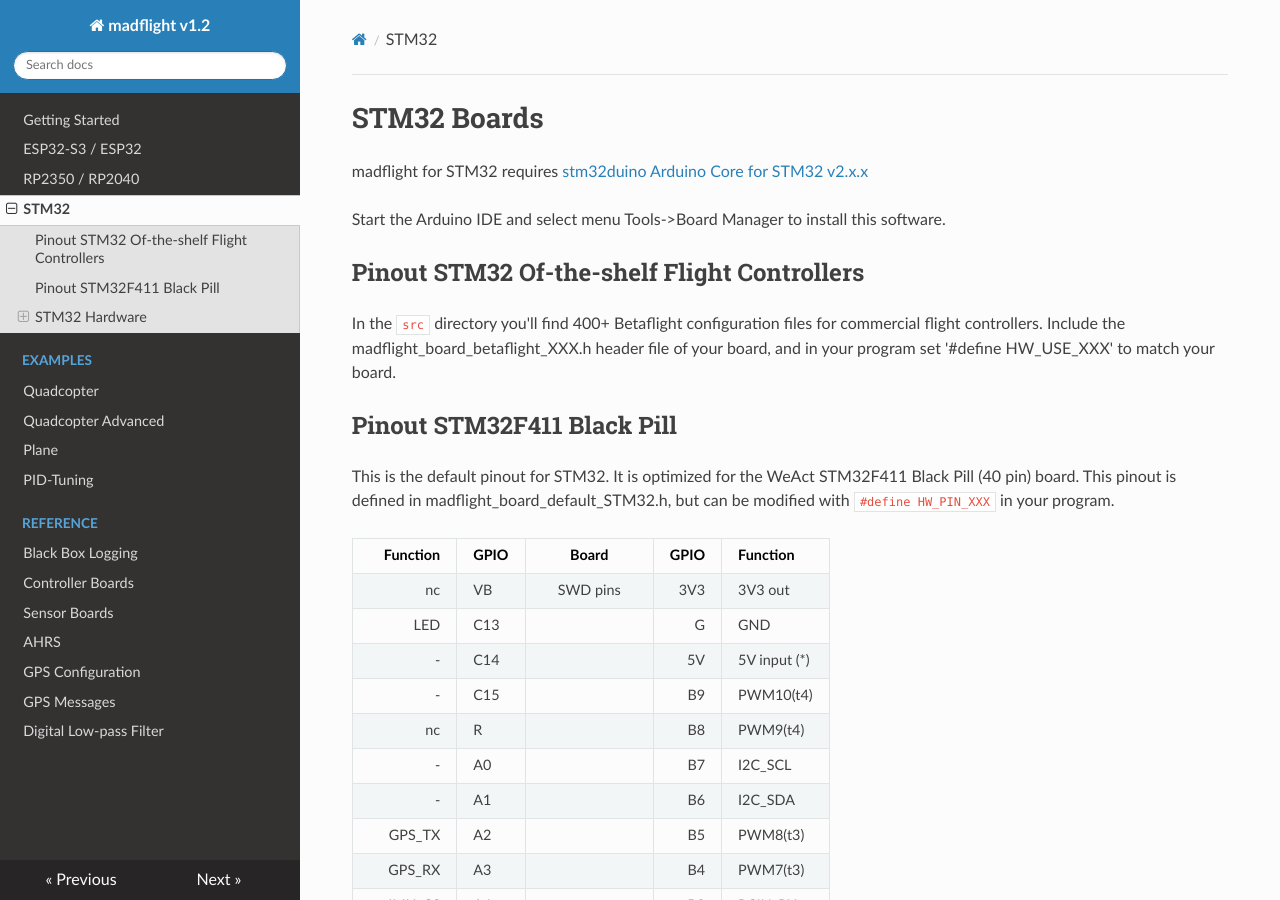
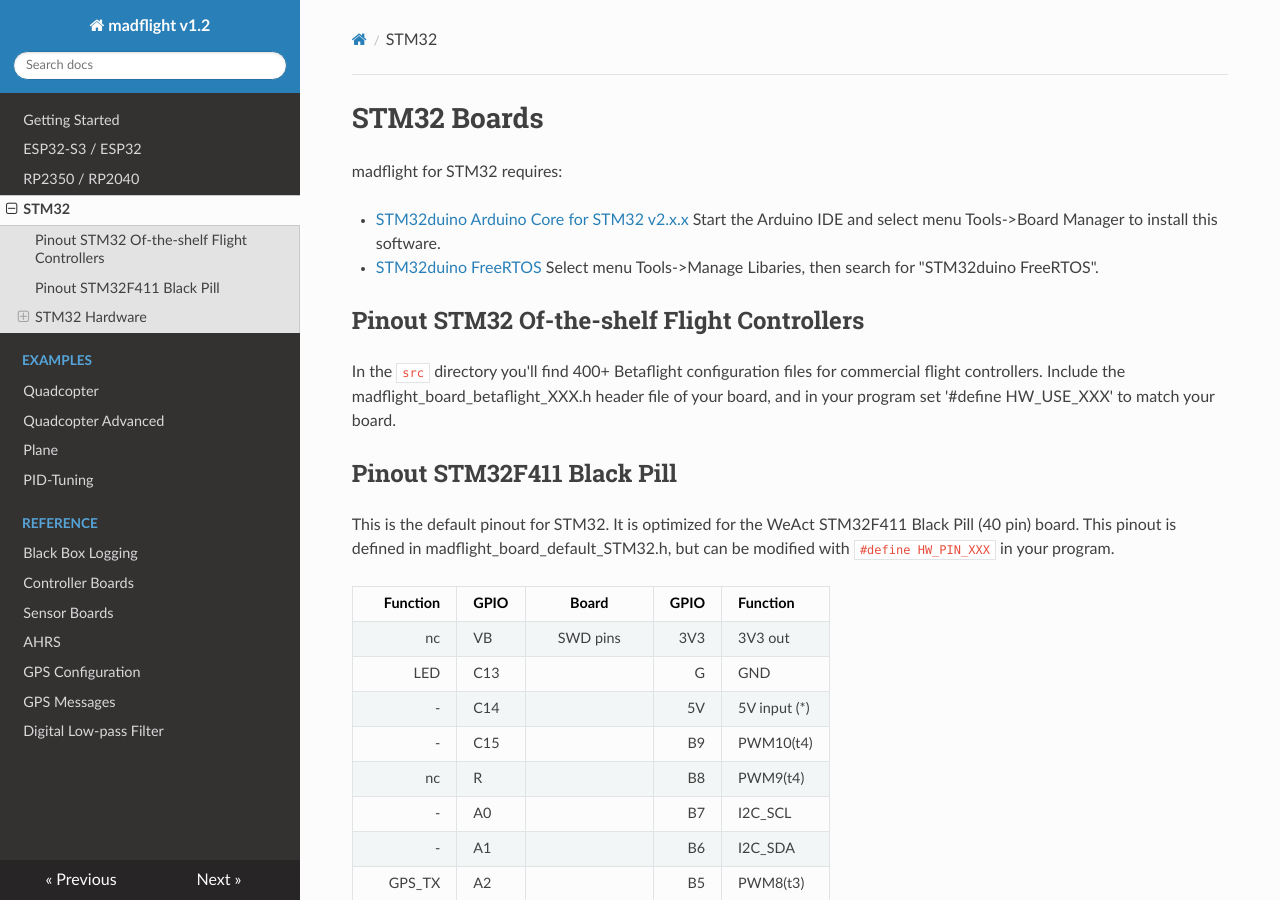
Before and after one commit to qqqlab/madflight-docs, an MkDocs documentation site: the page built from docs/Board-STM32.md, in a window 1280 px wide and 900 px high. Built offline with MkDocs 1.6.1, drawn with Linux system fonts in a browser that asks for light colours; nearby versions of some CDN libraries.

Commit message:
Update Board-STM32.md

```diff
--- a/docs/Board-STM32.md
+++ b/docs/Board-STM32.md
@@ -1,8 +1,10 @@
 # STM32 Boards
 
-madflight for STM32 requires [stm32duino Arduino Core for STM32 v2.x.x](https://github.com/stm32duino/Arduino_Core_STM32)
+madflight for STM32 requires:
 
-Start the Arduino IDE and select menu Tools->Board Manager to install this software.
+- [STM32duino Arduino Core for STM32 v2.x.x](https://github.com/stm32duino/Arduino_Core_STM32) Start the Arduino IDE and select menu Tools->Board Manager to install this software.
+
+- [STM32duino FreeRTOS](https://github.com/stm32duino/STM32FreeRTOS) Select menu Tools->Manage Libaries, then search for "STM32duino FreeRTOS".
 
 ## Pinout STM32 Of-the-shelf Flight Controllers
 
```
